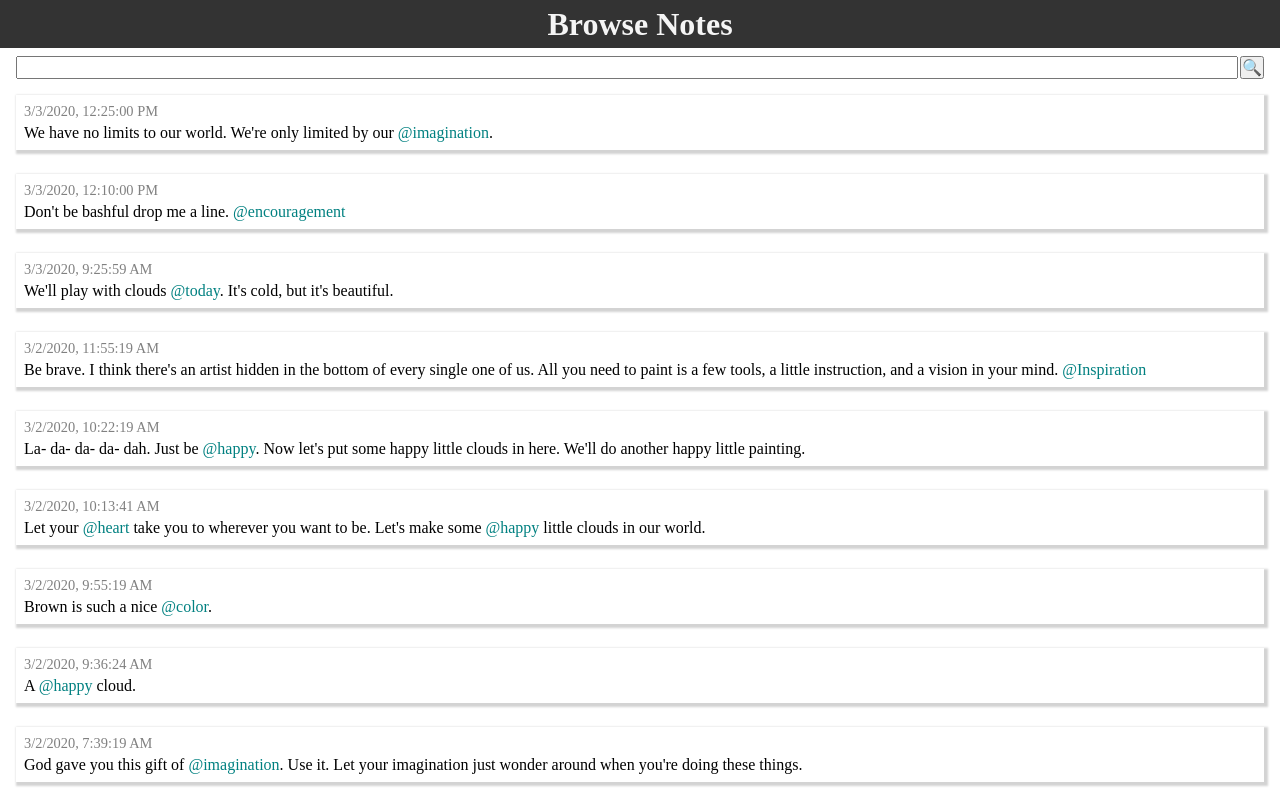
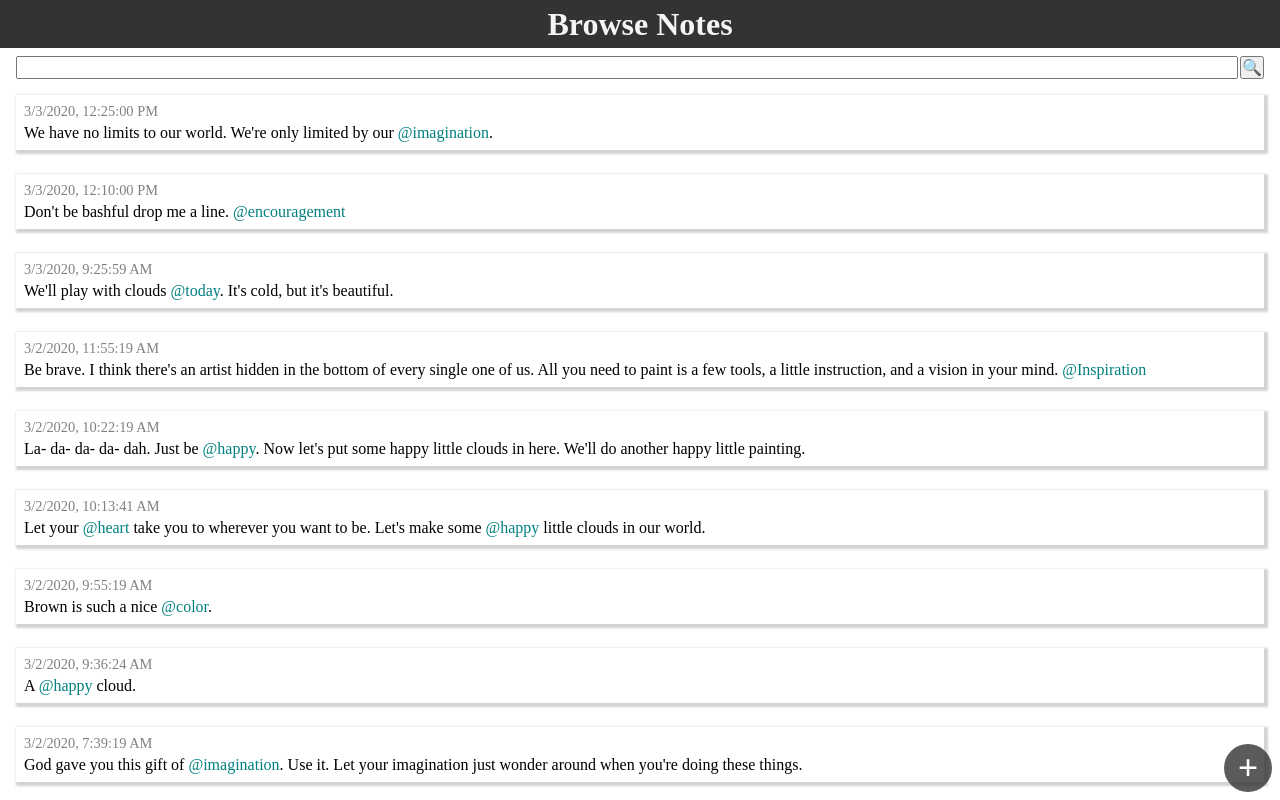
Before and after one commit to jamarob/jotter, a React (Create React App) app: page /notes in a window 1280 px wide. Built offline with nearby package versions, Linux system fonts and the light colour scheme.

Commit message:
Add floating action button

```diff
--- /dev/null
+++ b/src/components/AddNoteButton.js
@@ -0,0 +1,29 @@
+import React from 'react'
+import styled from 'styled-components/macro'
+import { Link } from 'react-router-dom'
+
+export default function AddNoteButton() {
+  return <StyledAddNoteButton to="/add">+</StyledAddNoteButton>
+}
+
+const StyledAddNoteButton = styled(Link)`
+  position: absolute;
+  width: 48px;
+  height: 48px;
+  bottom: 0;
+  right: 0;
+  margin: 8px;
+  display: flex;
+  justify-content: center;
+  align-items: center;
+  text-decoration: none;
+
+  border-radius: 50%;
+  background: #333;
+  opacity: 0.8;
+  color: white;
+
+  font-weight: bold;
+  font-size: 36px;
+  cursor: pointer;
+`
--- a/src/components/NotesList.js
+++ b/src/components/NotesList.js
@@ -25,5 +25,5 @@ const StyledNotesList = styled.section`
   display: flex;
   flex-direction: column;
   gap: 24px;
-  padding: 16px;
+  padding: 16px 16px 68px 16px;
 `
--- a/src/pages/BrowseNotes.js
+++ b/src/pages/BrowseNotes.js
@@ -3,6 +3,7 @@ import styled from 'styled-components/macro'
 import Header from '../components/Header'
 import NotesList from '../components/NotesList'
 import Search from '../components/Search'
+import AddNoteButton from '../components/AddNoteButton'
 
 export default function BrowseNotes({ notes, onSearch, searchTerm }) {
   return (
@@ -12,6 +13,7 @@ export default function BrowseNotes({ notes, onSearch, searchTerm }) {
         <Search searchTerm={searchTerm} onSearch={onSearch} />
         <NotesList notes={notes} onTagClick={onSearch} />
       </Main>
+      <AddNoteButton />
     </>
   )
 }
```
